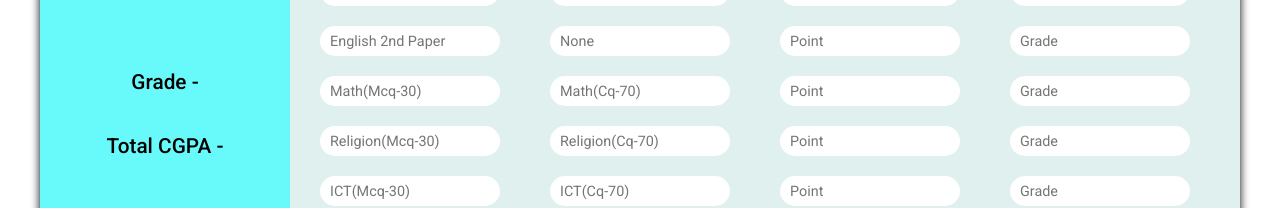
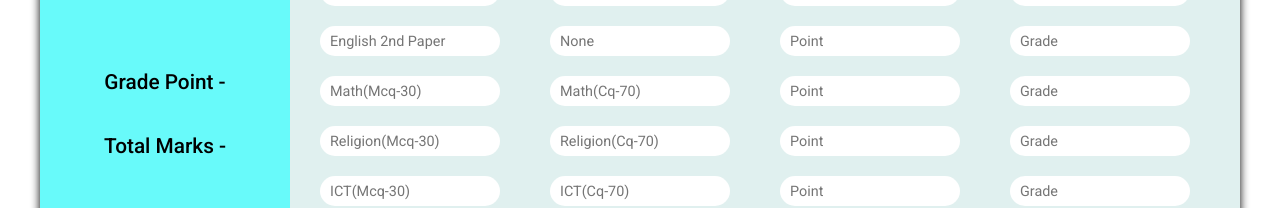
Before and after one commit to Nazrul55/marksheet, a plain HTML site: page index.html in a window 1280 px wide. Shown: the part 238-446 px from the top of the page. Drawn offline with Linux system fonts and the light colour scheme; a web font is replaced by a local one.

Commit message:
1st comment

```diff
--- a/index.html
+++ b/index.html
@@ -13,8 +13,8 @@
         <div class="left-box">
             <h2>result</h2>
             <div class="p-g-t">
-                <h3>grade - <span class="grade"></span></h3>
-                <h3>total CGPA - <span class="total"></span></h3>
+                <h3>grade point - <span class="grade"></span></h3>
+                <h3>total Marks - <span class="total"></span></h3>
             </div>
         </div>
         <div class="content">
```
